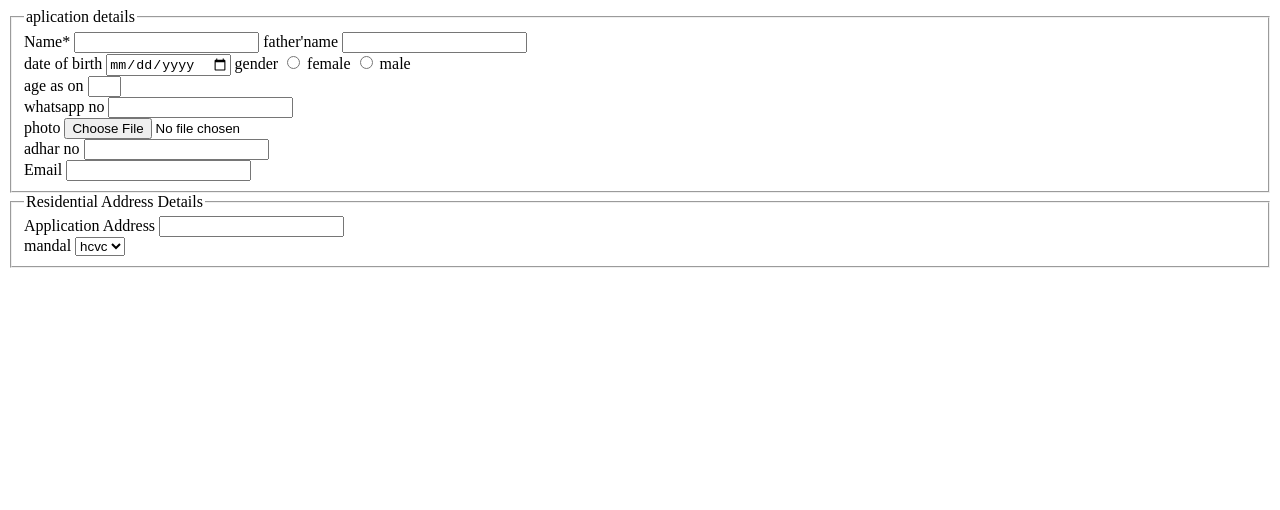
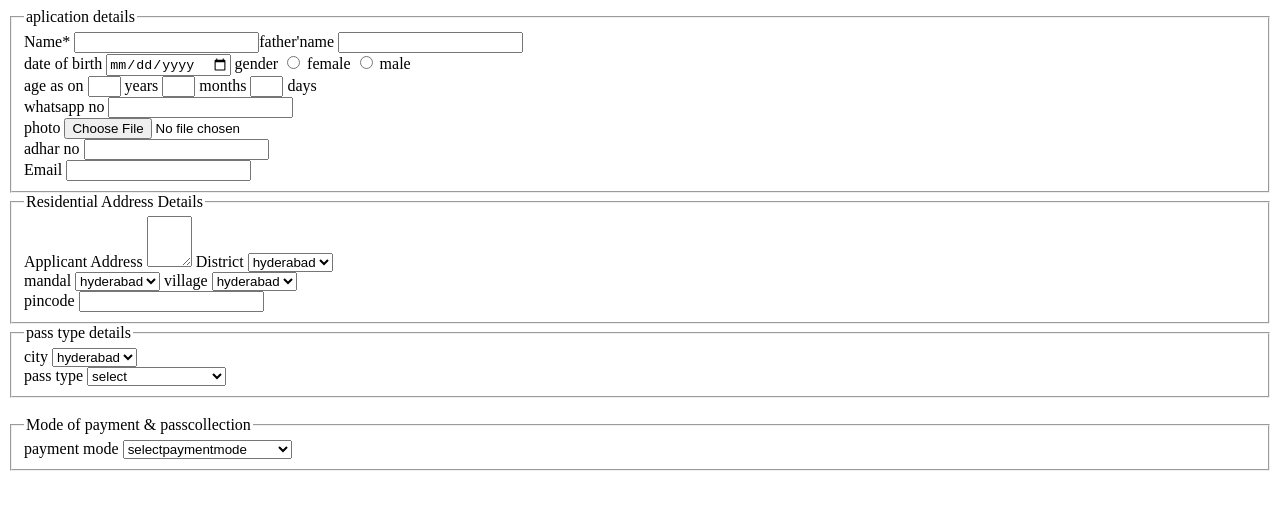
Before and after one commit to MukeshD-git/htmlprojects, a plain HTML site: page bus pass.html in a window 1280 px wide. Drawn offline with Linux system fonts and the light colour scheme.

Commit message:
Add files via upload

```diff
--- a/bus pass.html
+++ b/bus pass.html
@@ -10,34 +10,26 @@
         <fieldset>
         <legend>aplication details</legend>
         <label for="name">Name*</label>
-        <input type="text" name="name" id="name" required pattern="[a-zA-Z]+" maxlength="20">
-
-        <label for="father'sname">father'name</label>
-        <input type="text" name="father'name" id="father'name"><br>
+        <input type="text" name="name" id="name" required pattern="[a-zA-Z]+" maxlength="20"
+      <label for="father'sname">father'name</label>
+        <input type="text" name="father'name" id="father'name" required><br></pre>
 
         <label for="date of birth">date of birth</label>
-        <input type="date" id="date of birth">
+        <input type="date" id="date of birth" required>
 
         <label for="">gender</label>
-            <input type="radio" id="female" name="gender" value="female">
+            <input type="radio" id="female" name="gender" value="female" required>
             <label for="female">female</label>
-            <input type="radio" id="male" name="gender" value="male">
+            <input type="radio" id="male" name="gender" value="male" required>
             <label for="male">male</label><br>
         <label for="age as on">age as on</label>
-        <input type="text" size="1"
-
-
-
-
-
-
-
-
-
-
-
-
-        id="age as on" ><br>
+        <input type="text" id="age as on" name="age" size="1" required>
+        <label for="years">years</label>
+        <input type="text" id="years" size="1" name="age" required>
+        <label for="months">months</label>
+        <input type="text" id="months" name="months" required size="1">
+        <label for="days">days</label>
+        <br>
         <label for="whatsapp no">whatsapp no</label>
         <input type="tel" id="whatsapp no"><br>
         <label for="photo">photo</label>
@@ -51,13 +43,55 @@
             </fieldset>
             <fieldset>
                 <legend>Residential Address Details</legend>
-                <label for="Application Address">Application Address</label>
-        <input type="text" id="username"><br>
+                <label for="Applicant Address">Applicant Address</label>
+                <textarea name="applicant address" id="applicant address" rows="3" cols="3"></textarea>
+        <label for="District">District</label>
+        <select>
+            <option value="hyderabad">hyderabad</option>
+        </select><br>
         <label for="mandal">mandal</label>
         <select>
-            <option value="hcvc">hcvc</option>
-            <option value="hcvc">hcvc</option>
+            <option value="hyderabad">hyderabad</option>
         </select>
+        <label for="village">village</label>
+        <select>
+            <option value="hyderabad">hyderabad</option>
+        </select><br>
+        <label for="pincode">pincode</label>
+        <input type="text" id="pincode" name="pincode" required><br></fieldset>
+        <fieldset>
+            <legend>pass type details</legend>
+            <label for="city">city</label>
+            <select>
+                <option value="hyderabad">hyderabad</option>
+            </select><br>
+            <label for="pass type">pass type</label>
+            <select>
+                <option value="select">select</option>
+                <option value="greater pass">greater pass</option>
+                <option value="metro express pass">metro express pass</option>
+                <option value="metro deluxe pass">metro deluxe pass</option>
+                </select>
+        </fieldset><br>
+        <fieldset>
+            <legend>Mode of payment & passcollection</legend>
+            <label for="paymentmode">payment mode</label>
+            <select>
+                <option value="selectpaymentmode">selectpaymentmode</option>
+                <option value="makepayment at counter">makepayment at counter</option>
+            </select>
+
+
+
+
+
+        </fieldset>
+
+
+
+
+
+
 
 
 
```
